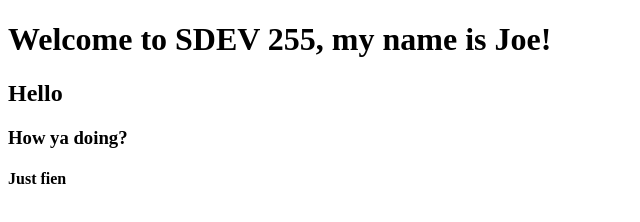
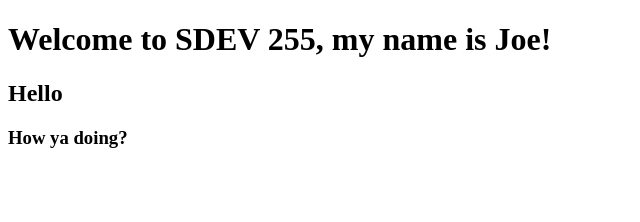
Before and after one commit to Blah131/SDEV255GitExample, a plain HTML site: page index.html in a window 1280 px wide. Shown: the full height of the page, 0-640 px from the left. Drawn offline with Linux system fonts and the light colour scheme.

Commit message:
Got rid of the h4

```diff
--- a/index.html
+++ b/index.html
@@ -12,7 +12,7 @@
   <h1>Welcome to SDEV 255, my name is Joe!</h1>
   <h2>Hello</h2>
   <h3>How ya doing?</h3>
-  <h4> Just fien</h4>
+
   <script src="script.js"></script>
 </body>
 
```
